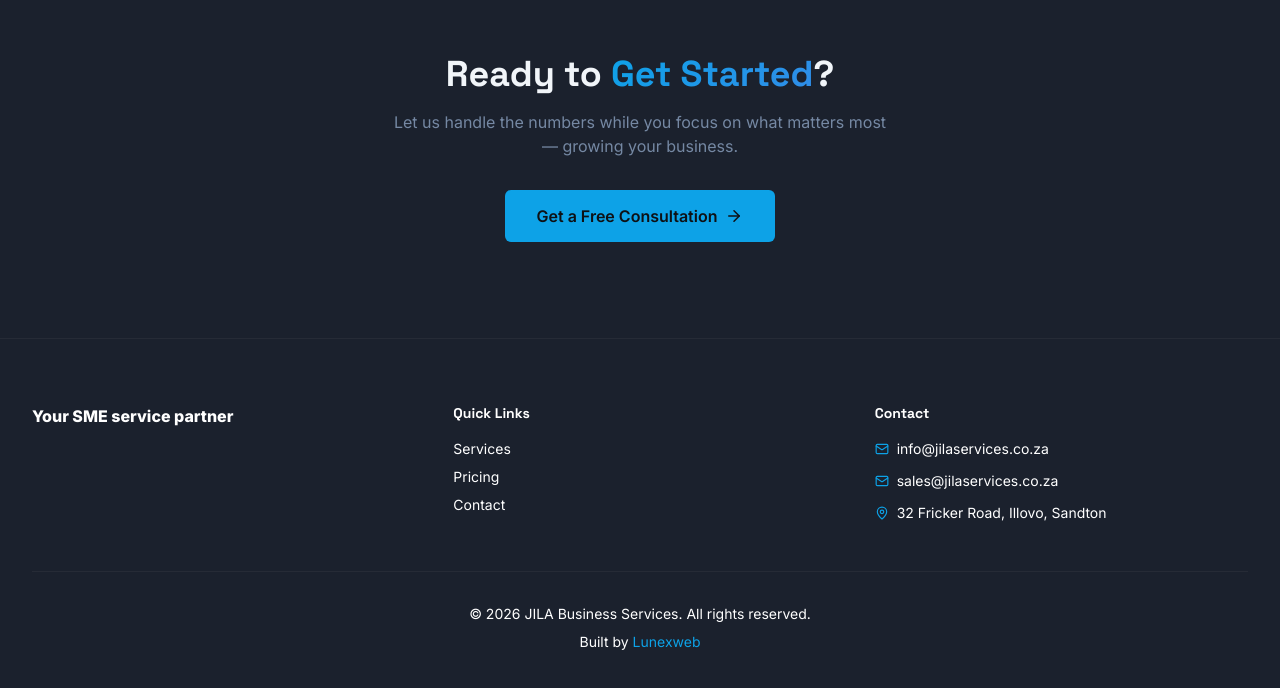
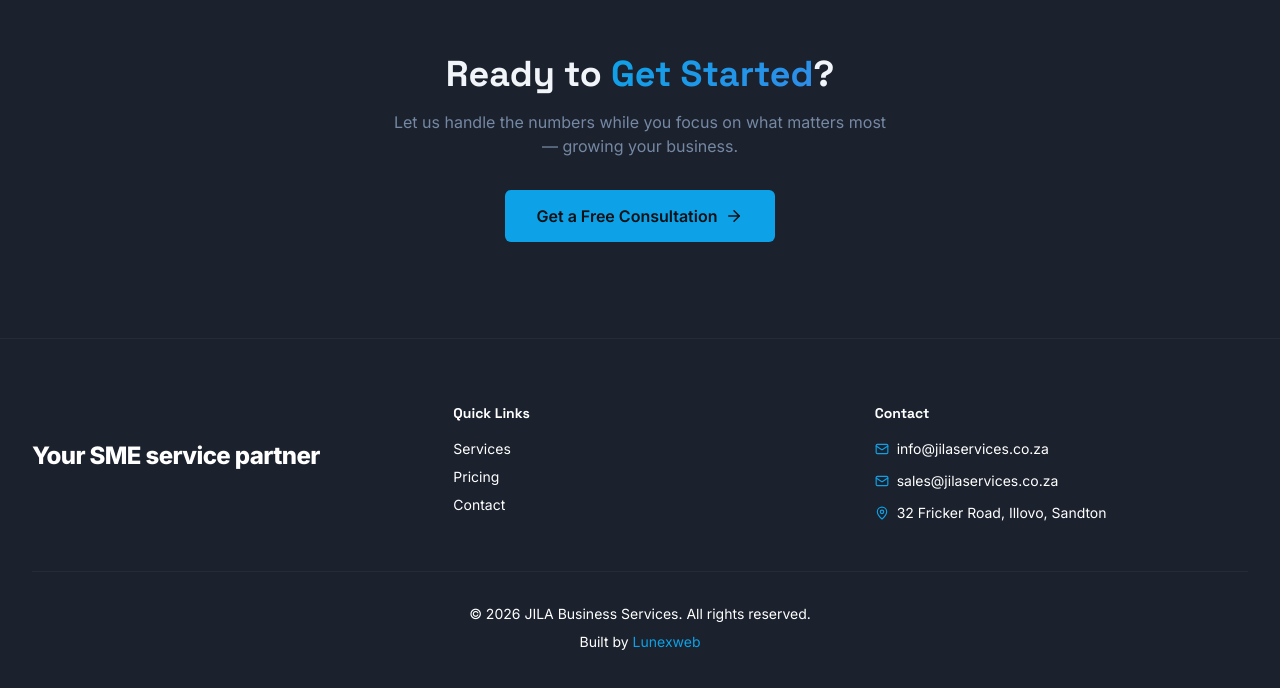
Before and after one commit to lunexhub/jila-project-1, a React (Vite) app: page / in a window 1280 px wide. Shown: the part 2066-2754 px from the top of the page. Built offline with nearby package versions, Linux system fonts and the light colour scheme; the HTML template or start-up script is replaced by a standard one.

Commit message:
Adjust footer tagline size and position

```diff
--- a/src/components/Footer.tsx
+++ b/src/components/Footer.tsx
@@ -7,7 +7,8 @@ const Footer = () => {
       <div className="container py-10 sm:py-16">
         <div className="grid gap-8 sm:gap-12 sm:grid-cols-2 md:grid-cols-3">
           <div className="space-y-4">
-            <p className="text-base font-extrabold text-white leading-relaxed">
+            <p className="text-sm font-bold text-white opacity-0 select-none">.</p>
+            <p className="text-2xl font-black text-white leading-snug tracking-tight">
               Your SME service partner
             </p>
           </div>
```
